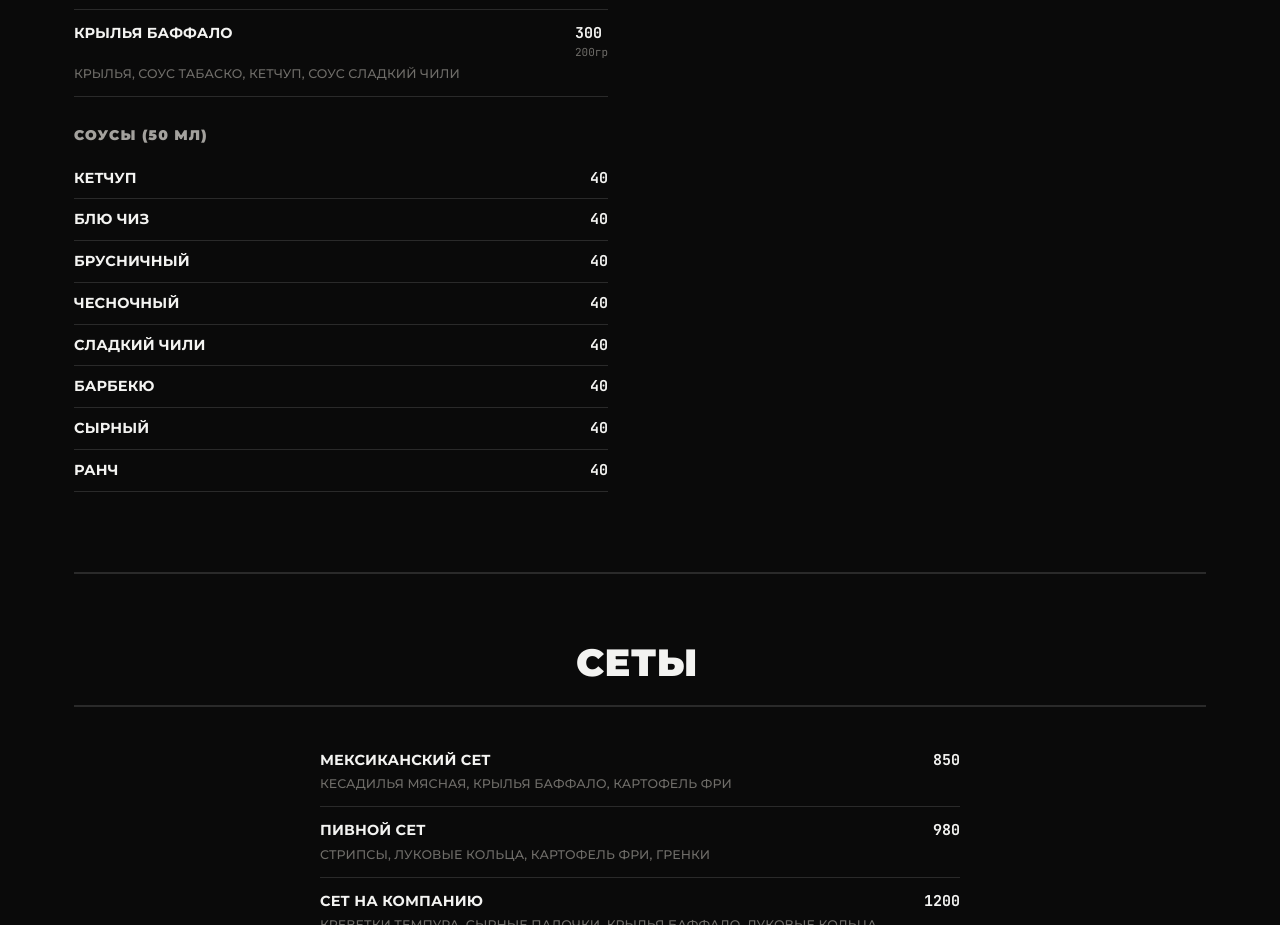
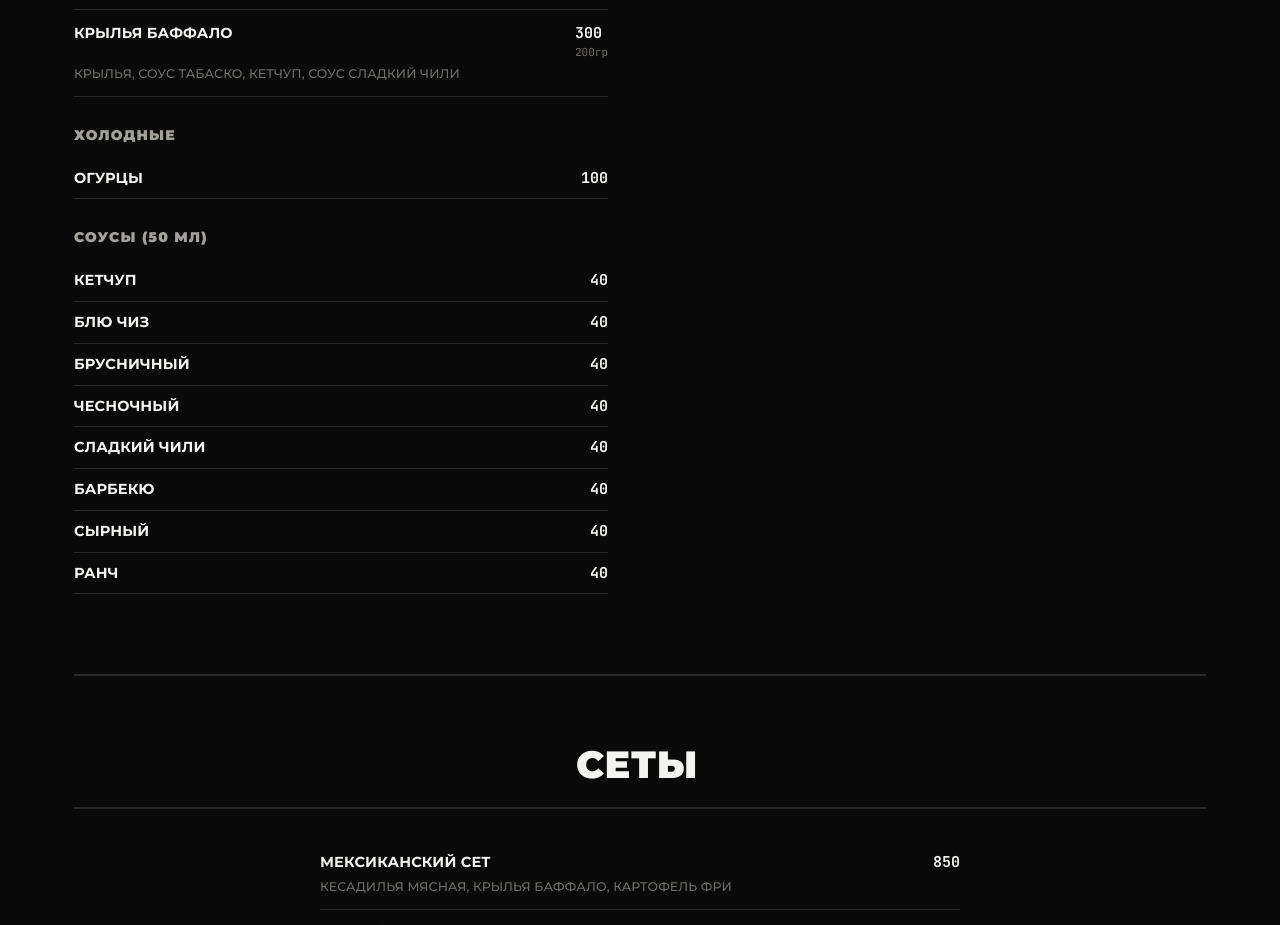
Before and after one commit to dakaragodina/demo, a plain HTML site: page index.html in a window 1280 px wide. Shown: the part 1808-2733 px from the top of the page. Drawn offline with Linux system fonts and the light colour scheme.

Commit message:
Добавить огурцы за 100 рублей в тестовое меню

```diff
--- a/index.html
+++ b/index.html
@@ -162,6 +162,16 @@
               <span class="menu-item-price">300 <em>200гр</em></span>
             </div>
             <p class="menu-item-desc">Крылья, соус табаско, кетчуп, соус сладкий чили</p>
+          </li>
+        </ul>
+
+        <h4 class="menu-subtitle">Холодные</h4>
+        <ul class="menu-list menu-list-compact">
+          <li class="menu-item">
+            <div class="menu-item-head">
+              <span class="menu-item-name">Огурцы</span>
+              <span class="menu-item-price">100</span>
+            </div>
           </li>
         </ul>
 
```
